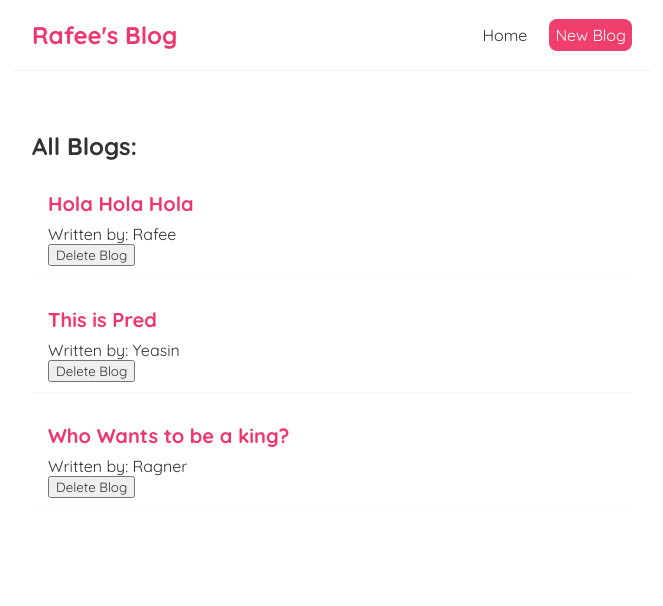
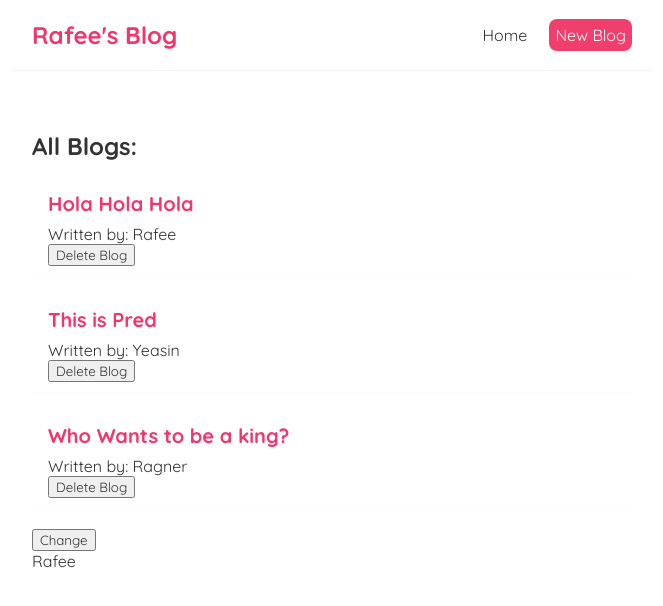
Before and after one commit to yeasinrafee/mini-blog-react, a React (Create React App) app in the folder mini-blog/: page / in a window 1280 px wide. Shown: the top 606 px of the page, without its empty margins (308-971 px from the left). Built offline with nearby package versions, Linux system fonts and the light colour scheme.

Commit message:
useEffect hook

```diff
--- a/mini-blog/src/Home.js
+++ b/mini-blog/src/Home.js
@@ -1,4 +1,4 @@
-import {useState} from 'react';
+import {useState, useEffect} from 'react';
 import BlogList from './BlogList';
 
 const Home = () => {
@@ -13,9 +13,18 @@
         setBlogs(newBlogs);
     }
 
+    const [name, setName] = useState("Rafee");
+
+    useEffect(() =>{
+        console.log("useEffect ran");
+        console.log(name);
+    }, [name])
+
     return (
         <div className="home">
             <BlogList blogs= {blogs} title = "All Blogs: " handleDelete={handleDelete}/>
+            <button onClick={()=> setName("Yeasin")}>Change</button>
+            <p>{name}</p>
         </div>
      );
 }
```
